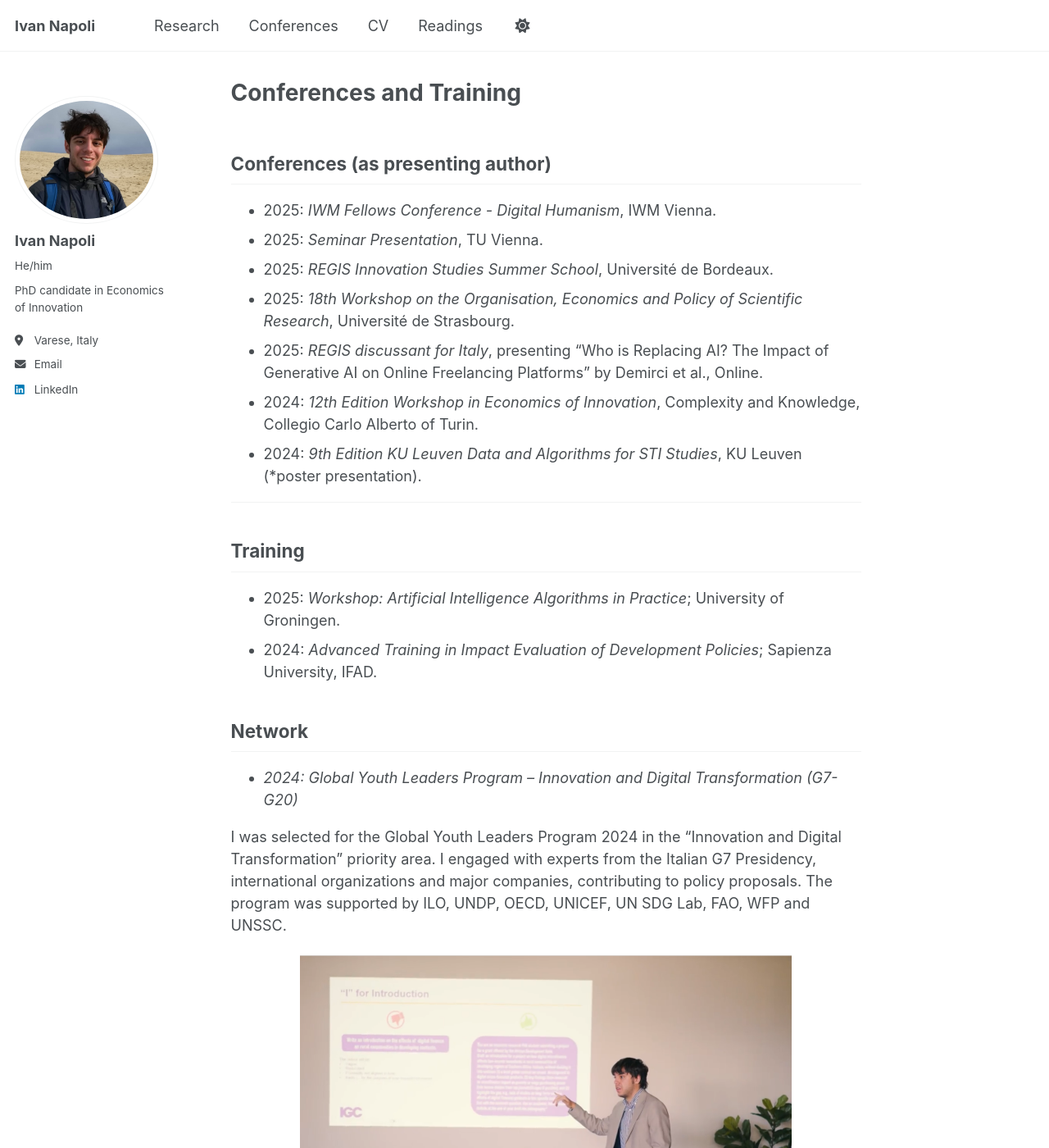
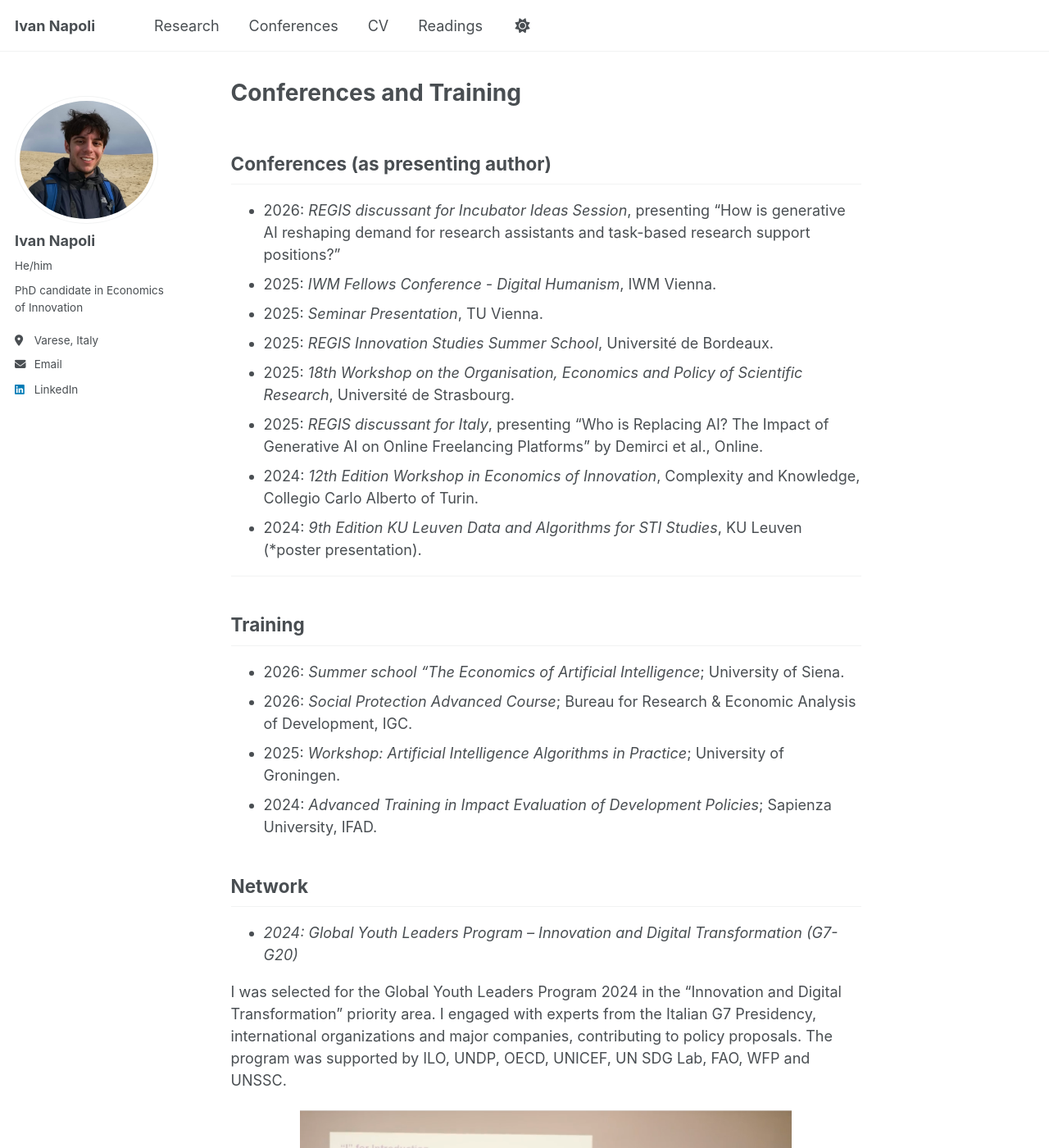
Before and after one commit to IvanNapo/IvanNapo.github.io, a Jekyll site: the page built from _pages/conferences.md, in a window 1280 px wide and 1400 px high. Shown: the whole window at 82% size. Built offline with Jekyll 4.4.1, drawn with Linux system fonts in a browser that asks for light colours.

Commit message:
Update conferences.md

```diff
--- a/_pages/conferences.md
+++ b/_pages/conferences.md
@@ -5,6 +5,8 @@ author_profile: true
 ---
 
 ## Conferences (as presenting author)
+- 2026: *REGIS discussant for Incubator Ideas Session*, presenting "How is generative AI reshaping demand for research
+assistants and task-based research support positions?"
 - 2025: *IWM Fellows Conference - Digital Humanism*, IWM Vienna.
 - 2025: *Seminar Presentation*, TU Vienna.
 - 2025: *REGIS Innovation Studies Summer School*, Université de Bordeaux.
@@ -17,7 +19,8 @@ author_profile: true
 ---
 
 ## Training
-
+-  2026: *Summer school "The Economics of Artificial Intelligence*; University of Siena.
+-  2026: *Social Protection Advanced Course*; Bureau for Research & Economic Analysis of Development, IGC.
 -  2025: *Workshop: Artificial Intelligence Algorithms in Practice*; University of Groningen.
 -  2024: *Advanced Training in Impact Evaluation of Development Policies*; Sapienza University, IFAD.
 
```
